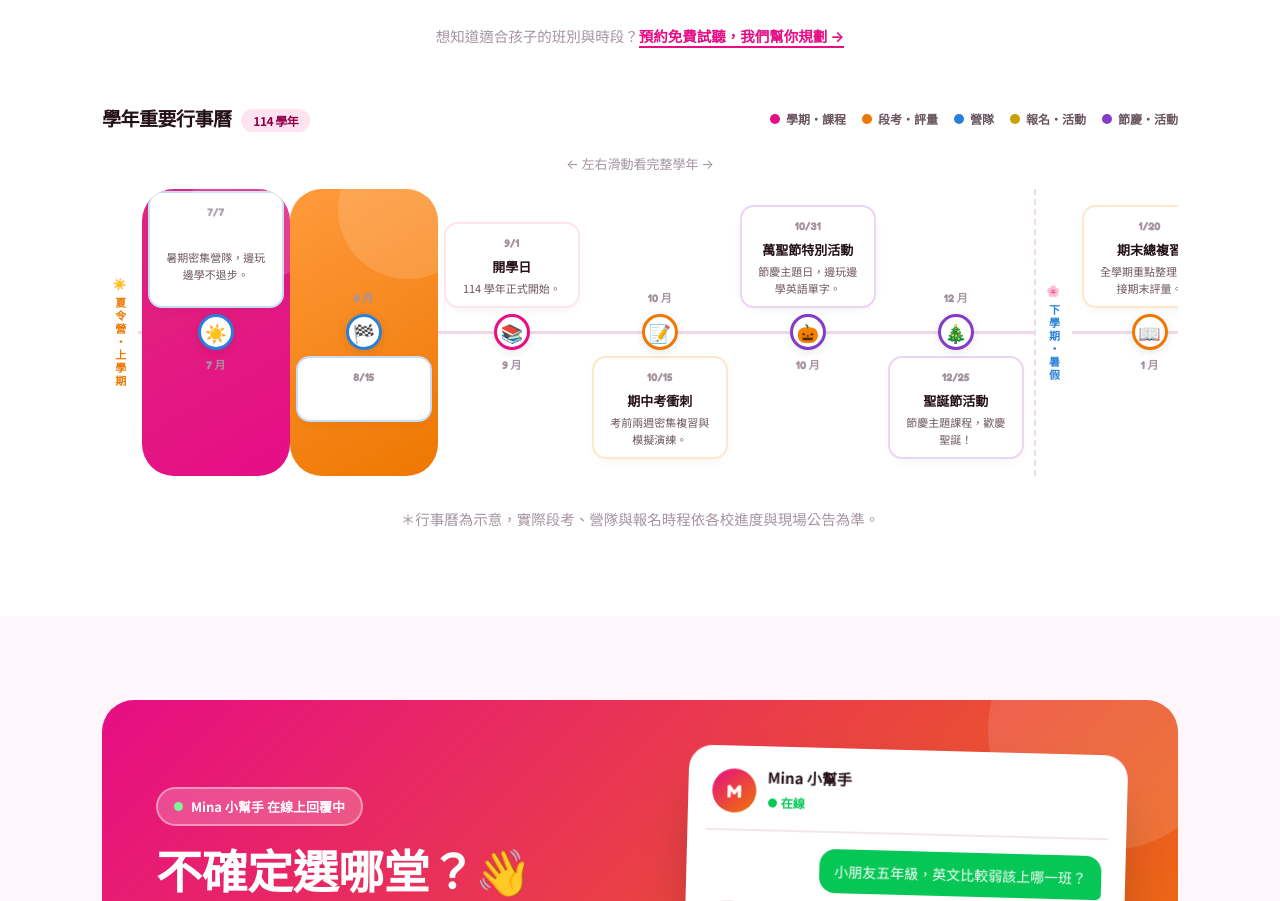
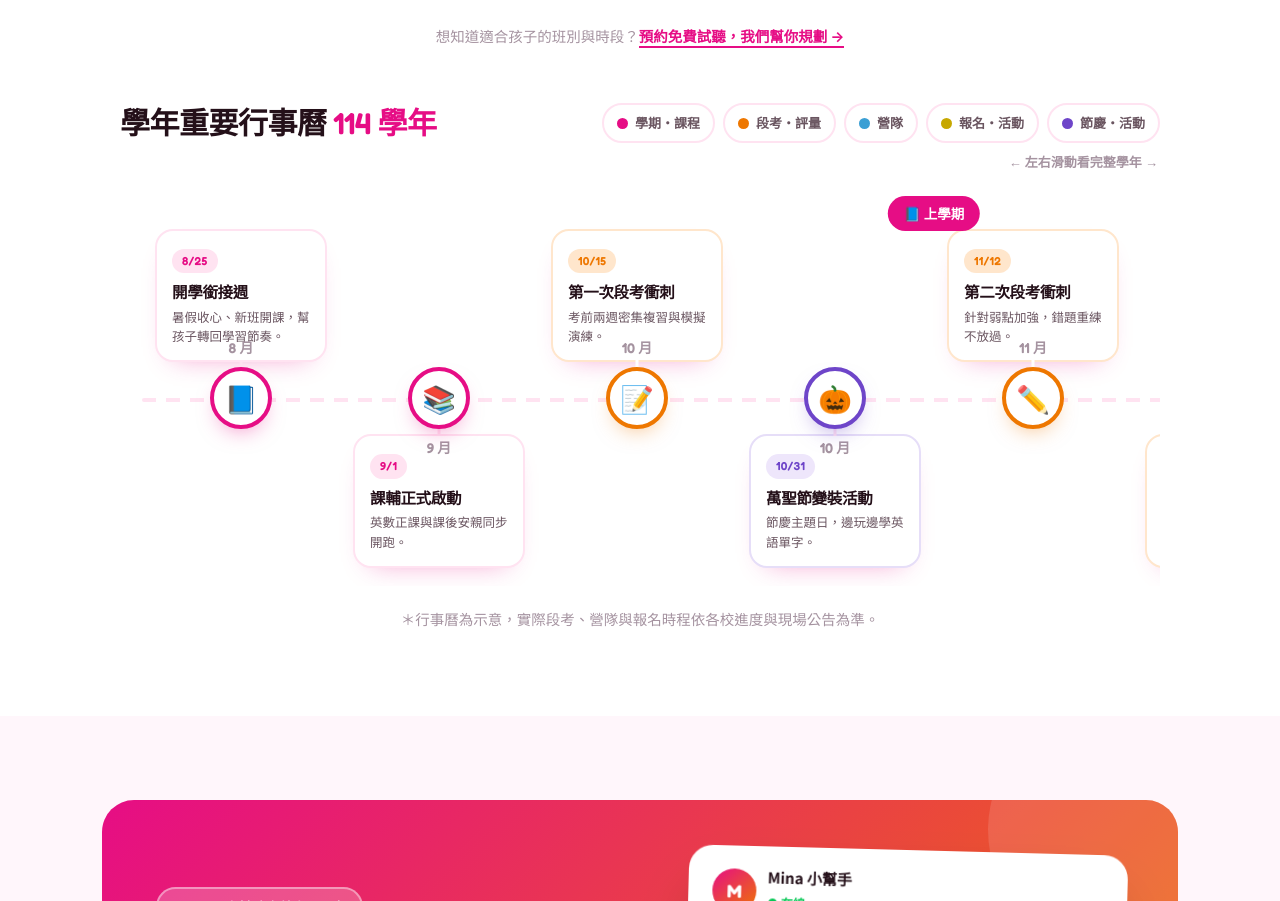
Before and after one commit to hua19911027-code/mina-website-edu, a website: page frontend/courses.html in a window 1280 px wide. Shown: the part 3493-4394 px from the top of the page. Drawn offline with Linux system fonts and the light colour scheme; no server answers.

Commit message:
fix: 還原行事曆設計師原版 CSS，課程介紹頁重新套用設計稿

```diff
--- a/frontend/courses.html
+++ b/frontend/courses.html
@@ -242,58 +242,60 @@
 
 <script src="site.js"></script>
 <script>
+/* ===== 學年行事曆：資料驅動 =====
+   後端 Notion 整理成下面這種陣列即可（或設定 window.YEARCAL_EVENTS）：
+   { date:'2025-09-01', title:'課輔正式啟動', desc:'說明…', type:'en', icon:'📚' }
+   type 對應分類顏色：en=學期課程 / ex=段考評量 / camp=營隊 / reg=報名活動 / fest=節慶活動
+   icon 可省略（會用該分類預設圖示）。加幾筆都行，會自動依日期排序、分上下學期、上下交錯。 */
 (function(){
   const TYPE_ICON={en:'📘',ex:'📝',camp:'🎒',reg:'📋',fest:'🎉'};
+  const aOrder=m=>m>=8?m-8:m+4;            // 學年排序：8月=0 … 隔年7月=11
   const esc=s=>String(s==null?'':s).replace(/[&<>]/g,c=>({'&':'&amp;','<':'&lt;','>':'&gt;'}[c]));
 
   function render(events){
     const rail=document.getElementById('ycRail');
     if(!rail) return;
-    /* 純日期排序：7月為學年起點，跨年資料正確排列 */
     const items=(events||[]).map(e=>{
       const p=String(e.date||'').split('-').map(Number);
-      return Object.assign({},e,{_d:new Date(p[0]||2025,(p[1]||1)-1,p[2]||1)});
-    }).filter(e=>e.date&&e.title).sort((a,b)=>a._d-b._d);
+      const d=new Date(p[0]||2025,(p[1]||1)-1,p[2]||1);
+      return Object.assign({},e,{_d:d,_ord:aOrder(d.getMonth()+1)});
+    }).sort((a,b)=> a._ord===b._ord ? a._d-b._d : a._ord-b._ord);
 
-    if(!items.length){rail.innerHTML='';return;}
-
-    /* 以第一筆事件的年份區分上/下學期 */
-    const minYear=items[0]._d.getFullYear();
-    const s1={cls:'s1',label:'☀️ 夏令營・上學期',html:''};
-    const s2={cls:'s2',label:'🌸 下學期・暑假',html:''};
-
+    const s1={cls:'s1',label:'📘 上學期',html:''};
+    const s2={cls:'s2',label:'📙 下學期',html:''};
     items.forEach((e,i)=>{
       const ud=i%2===0?'up':'down';
       const type=e.type||'en';
       const icon=e.icon||TYPE_ICON[type]||'📌';
-      const tag=(e._d.getMonth()+1)+'/'+e._d.getDate();
+      const tag=e.tag||((e._d.getMonth()+1)+'/'+e._d.getDate());
       const mon=(e._d.getMonth()+1)+' 月';
       const card='<div class="yc-card"><span class="yc-tag">'+esc(tag)+'</span><h4>'+esc(e.title)+'</h4>'+(e.desc?'<p>'+esc(e.desc)+'</p>':'')+'</div>';
       const stop='<div class="yc-stop '+type+' '+ud+'">'+card+'<span class="yc-dot">'+icon+'</span><span class="yc-mon">'+mon+'</span></div>';
-      (e._d.getFullYear()===minYear?s1:s2).html+=stop;
+      (e._ord<=5?s1:s2).html+=stop;
     });
     rail.innerHTML=[s1,s2].filter(s=>s.html).map(s=>'<div class="yc-seg '+s.cls+'"><span class="yc-seg-label">'+s.label+'</span><div class="yc-stops">'+s.html+'</div></div>').join('');
   }
 
-  window.renderYearCalendar=render;
-
-  /* 備用示意資料（Notion 未設定時顯示） */
+  /* 預設示意資料（114 學年）。串 Notion 後改用後端資料即可。 */
   const DEFAULT_EVENTS=[
-    {date:'2025-07-07',type:'camp',title:'夏令營開始',     desc:'暑期密集營隊，邊玩邊學不退步。',icon:'☀️'},
-    {date:'2025-08-15',type:'camp',title:'夏令營結束',     icon:'🏁'},
-    {date:'2025-09-01',type:'en',  title:'開學日',         desc:'114 學年正式開始。',icon:'📚'},
-    {date:'2025-10-15',type:'ex',  title:'期中考衝刺',     desc:'考前兩週密集複習與模擬演練。'},
-    {date:'2025-10-31',type:'fest',title:'萬聖節特別活動', desc:'節慶主題日，邊玩邊學英語單字。',icon:'🎃'},
-    {date:'2025-12-25',type:'fest',title:'聖誕節活動',     desc:'節慶主題課程，歡慶聖誕！',icon:'🎄'},
-    {date:'2026-01-20',type:'ex',  title:'期末總複習',     desc:'全學期重點整理，迎接期末評量。',icon:'📖'},
-    {date:'2026-01-26',type:'camp',title:'冬令營開始',     desc:'寒假銜接營，預習下學期贏在起跑點。',icon:'⛄'},
-    {date:'2026-02-06',type:'camp',title:'冬令營結束',     icon:'🏁'},
+    {date:'2025-08-25',type:'en',  title:'開學銜接週',     desc:'暑假收心、新班開課，幫孩子轉回學習節奏。'},
+    {date:'2025-09-01',type:'en',  title:'課輔正式啟動',   desc:'英數正課與課後安親同步開跑。',icon:'📚'},
+    {date:'2025-10-15',type:'ex',  title:'第一次段考衝刺', desc:'考前兩週密集複習與模擬演練。'},
+    {date:'2025-10-31',type:'fest',title:'萬聖節變裝活動', desc:'節慶主題日，邊玩邊學英語單字。',icon:'🎃'},
+    {date:'2025-11-12',type:'ex',  title:'第二次段考衝刺', desc:'針對弱點加強，錯題重練不放過。',icon:'✏️'},
+    {date:'2025-12-22',type:'ex',  title:'期末總複習',     desc:'全學期重點整理，迎接學期末評量。',icon:'📖'},
+    {date:'2026-01-15',type:'ex',  title:'學期末評量',     desc:'期末考＋成果回饋，掌握孩子進度。',icon:'🏆'},
+    {date:'2026-01-25',type:'camp',title:'冬令營開跑',     desc:'寒假銜接營，預習下學期贏在起跑點。',icon:'⛄'},
     {date:'2026-02-16',type:'en',  title:'開學・新進度',   desc:'下學期正課啟動，延續學習不中斷。',icon:'🌱'},
-    {date:'2026-03-18',type:'ex',  title:'期中考衝刺',     desc:'新學期第一戰，觀念與題型同步加強。'},
+    {date:'2026-03-18',type:'ex',  title:'第一次段考衝刺', desc:'新學期第一戰，觀念與題型同步加強。'},
+    {date:'2026-04-20',type:'ex',  title:'第二次段考衝刺', desc:'錯題診斷＋解題策略，穩住段考表現。',icon:'✏️'},
     {date:'2026-05-18',type:'ex',  title:'期末總複習',     desc:'學期重點收網，準備期末評量。',icon:'📖'},
     {date:'2026-06-19',type:'fest',title:'端午節特別活動', desc:'佳節主題課程與闖關，文化＋學習一起玩。',icon:'🐉'},
-    {date:'2026-07-06',type:'camp',title:'夏令營開始',     desc:'暑期密集營隊，邊玩邊學不退步。',icon:'☀️'}
+    {date:'2026-06-25',type:'reg', title:'暑期班報名開始', desc:'夏令營與暑期輔導開放卡位。'},
+    {date:'2026-07-06',type:'camp',title:'夏令營開跑',     desc:'暑期密集營隊，邊玩邊學不退步。',icon:'☀️'}
   ];
+
+  window.renderYearCalendar=render;
 
   fetch('https://api.minaedu.tw/api/v1/calendar')
     .then(r=>r.json())
--- a/frontend/styles.css
+++ b/frontend/styles.css
@@ -629,77 +629,70 @@ a.camp-link:hover{transform:translateY(-4px);box-shadow:0 12px 28px rgba(0,0,0,0
 }
 #hp-qcard{min-height:180px;}
 
-/* ═══════════════════════ 學年行事曆 ═══════════════════════ */
-.yearcal{margin-top:52px;}
+/* ============ 學年行事曆 (academic-year roadmap) ============ */
+.yearcal{max-width:1040px;margin:54px auto 0;}
+.yc-bar{display:flex;align-items:center;justify-content:space-between;gap:18px;flex-wrap:wrap;margin-bottom:8px;}
+.yc-bar h3{font-size:clamp(22px,3vw,30px);line-height:1.25;}
+.yc-bar h3 .yr{font-family:var(--fred);font-weight:600;color:var(--pink);}
+.yc-legend{display:flex;gap:8px;flex-wrap:wrap;}
+.yc-legend .lg{display:inline-flex;align-items:center;gap:7px;font-size:13px;font-weight:700;color:var(--ink-soft);background:#fff;border:2px solid var(--pink-soft);border-radius:30px;padding:6px 13px;}
+.yc-legend .lg::before{content:'';width:11px;height:11px;border-radius:50%;}
+.yc-legend .lg.l-en::before{background:var(--pink);}
+.yc-legend .lg.l-ex::before{background:var(--orange);}
+.yc-legend .lg.l-camp::before{background:#3B9FD4;}
+.yc-legend .lg.l-reg::before{background:#C7A800;}
+.yc-legend .lg.l-fest::before{background:#6E45C9;}
+.yc-hint{font-size:13px;color:var(--ink-mute);font-weight:600;font-family:var(--fred);text-align:right;margin:2px 2px 10px;}
 
-.yc-bar{display:flex;align-items:center;flex-wrap:wrap;gap:12px 24px;margin-bottom:16px;}
-.yc-bar h3{font-size:19px;font-weight:900;}
-.yr{font-size:12px;font-weight:700;background:var(--pink-soft);color:var(--pink-deep);padding:3px 12px;border-radius:20px;vertical-align:middle;margin-left:6px;}
+.yc-scroll{position:relative;overflow-x:auto;overflow-y:hidden;padding:14px 2px 18px;scroll-snap-type:x proximity;-webkit-overflow-scrolling:touch;}
+.yc-scroll::-webkit-scrollbar{height:9px;}
+.yc-scroll::-webkit-scrollbar-track{background:var(--bg-2);border-radius:20px;}
+.yc-scroll::-webkit-scrollbar-thumb{background:var(--pink-soft);border-radius:20px;}
+.yc-scroll:hover::-webkit-scrollbar-thumb{background:var(--pink-mid);}
+.yc-rail{display:flex;align-items:stretch;min-width:max-content;gap:0;padding:0 6px;}
 
-.yc-legend{display:flex;gap:8px 16px;flex-wrap:wrap;margin-left:auto;}
-.lg{font-size:12px;font-weight:600;display:flex;align-items:center;gap:6px;color:var(--ink-soft);}
-.lg::before{content:'';width:10px;height:10px;border-radius:50%;flex-shrink:0;}
-.l-en::before  {background:var(--pink);}
-.l-ex::before  {background:var(--orange);}
-.l-camp::before{background:#2980d9;}
-.l-reg::before {background:#c9a000;}
-.l-fest::before{background:#823cc8;}
+.yc-seg{position:relative;padding:30px 14px 0;}
+.yc-seg + .yc-seg{border-left:3px dashed var(--pink-soft);margin-left:6px;}
+.yc-seg-label{position:absolute;top:-2px;left:50%;transform:translateX(-50%);white-space:nowrap;display:inline-flex;align-items:center;gap:7px;font-weight:900;font-size:13.5px;color:#fff;background:var(--pink);padding:5px 16px;border-radius:30px;box-shadow:var(--shadow);z-index:4;}
+.yc-seg.s2 .yc-seg-label{background:var(--orange);box-shadow:var(--shadow-y);}
+.yc-stops{display:flex;position:relative;}
+.yc-stops::before{content:'';position:absolute;left:0;right:0;top:170px;height:4px;border-radius:4px;background:repeating-linear-gradient(90deg,var(--pink-soft) 0 14px,transparent 14px 24px);z-index:0;}
+.yc-seg.s2 .yc-stops::before{background:repeating-linear-gradient(90deg,var(--orange-soft) 0 14px,transparent 14px 24px);}
 
-.yc-hint{font-size:13px;color:var(--ink-mute);text-align:center;margin-bottom:10px;}
+.yc-stop{position:relative;flex:0 0 198px;width:198px;height:340px;scroll-snap-align:center;}
+.yc-dot{position:absolute;left:50%;top:170px;transform:translate(-50%,-50%);width:62px;height:62px;border-radius:50%;display:flex;align-items:center;justify-content:center;font-size:27px;background:#fff;border:4px solid var(--pink);box-shadow:0 10px 22px -10px rgba(230,13,133,.5);z-index:3;transition:transform .25s;}
+.yc-mon{position:absolute;left:50%;top:170px;transform:translate(-50%,calc(-50% + 50px));font-family:var(--fred);font-weight:600;font-size:14px;color:var(--ink-mute);white-space:nowrap;z-index:2;}
+.yc-stop.up .yc-mon{transform:translate(-50%,calc(-50% - 50px));}
 
-.yc-scroll{overflow-x:auto;overflow-y:visible;padding:4px 0 10px;-webkit-overflow-scrolling:touch;}
-.yc-scroll::-webkit-scrollbar{height:4px;}
-.yc-scroll::-webkit-scrollbar-track{background:var(--line);border-radius:4px;}
-.yc-scroll::-webkit-scrollbar-thumb{background:var(--pink-soft);border-radius:4px;}
+.yc-card{position:absolute;left:50%;transform:translateX(-50%);width:172px;background:#fff;border:2px solid var(--pink-soft);border-radius:18px;padding:13px 15px 15px;box-shadow:0 12px 26px -18px rgba(230,13,133,.45);transition:transform .25s,box-shadow .25s,border-color .25s;z-index:2;}
+.yc-stop.down .yc-card{top:206px;}
+.yc-stop.up .yc-card{bottom:206px;}
+.yc-card::after{content:'';position:absolute;left:50%;transform:translateX(-50%);width:3px;height:24px;background:var(--pink-soft);z-index:-1;}
+.yc-stop.down .yc-card::after{top:-24px;}
+.yc-stop.up .yc-card::after{bottom:-24px;}
+.yc-tag{display:inline-block;font-family:var(--fred);font-weight:600;font-size:11.5px;letter-spacing:.3px;color:var(--pink);background:var(--pink-soft);padding:2px 10px;border-radius:20px;margin-bottom:8px;}
+.yc-card h4{font-size:15.5px;font-weight:900;line-height:1.3;letter-spacing:-.3px;margin-bottom:5px;}
+.yc-card p{font-size:12.5px;font-weight:500;color:var(--ink-soft);line-height:1.55;}
+.yc-stop:hover .yc-dot{transform:translate(-50%,-50%) scale(1.12) rotate(-6deg);}
+.yc-stop:hover .yc-card{transform:translateX(-50%) translateY(-3px);box-shadow:var(--shadow);border-color:transparent;}
 
-/* rail — center line via ::before */
-.yc-rail{display:flex;align-items:stretch;min-width:max-content;position:relative;}
-.yc-rail::before{content:'';position:absolute;left:0;right:0;top:50%;height:3px;margin-top:-1.5px;background:var(--line);z-index:0;}
+.yc-stop.ex   .yc-dot{border-color:var(--orange);box-shadow:0 10px 22px -10px rgba(238,119,0,.5);}
+.yc-stop.ex   .yc-card{border-color:var(--orange-soft);}
+.yc-stop.ex   .yc-card::after,.yc-stop.camp .yc-card::after,.yc-stop.reg .yc-card::after{background:inherit;}
+.yc-stop.ex   .yc-tag{color:var(--orange);background:var(--orange-soft);}
+.yc-stop.camp .yc-dot{border-color:#3B9FD4;box-shadow:0 10px 22px -10px rgba(59,159,212,.55);}
+.yc-stop.camp .yc-card{border-color:#CDEAF6;}
+.yc-stop.camp .yc-tag{color:#2D86B8;background:#E3F2FA;}
+.yc-stop.reg  .yc-dot{border-color:#D9B400;box-shadow:0 10px 22px -10px rgba(201,168,0,.55);}
+.yc-stop.reg  .yc-card{border-color:var(--yellow-soft);}
+.yc-stop.reg  .yc-tag{color:#A88800;background:var(--yellow-soft);}
+.yc-stop.fest .yc-dot{border-color:#6E45C9;box-shadow:0 10px 22px -10px rgba(110,69,201,.55);}
+.yc-stop.fest .yc-card{border-color:#E6DEF8;}
+.yc-stop.fest .yc-tag{color:#6E45C9;background:#EEE6FB;}
 
-.yc-seg{display:flex;align-items:stretch;position:relative;}
-.yc-seg.s2{border-left:2px dashed var(--line);}
-
-.yc-seg-label{writing-mode:vertical-rl;font-size:11px;font-weight:700;letter-spacing:2px;padding:0 8px;display:flex;align-items:center;justify-content:center;flex-shrink:0;position:relative;z-index:1;background:var(--bg);}
-.yc-seg.s1 .yc-seg-label{color:var(--orange);}
-.yc-seg.s2 .yc-seg-label{color:#2980d9;}
-
-.yc-stops{display:flex;align-items:stretch;padding:0 4px;position:relative;z-index:1;}
-
-/* 每個 stop：3 列 grid，確保 dot 精確對齊中心線 */
-.yc-stop{display:grid;grid-template-rows:1fr 36px 1fr;justify-items:center;width:148px;min-height:240px;flex-shrink:0;padding:0 6px;position:relative;z-index:1;}
-
-/* .up：card(列1) / dot(列2) / mon(列3) */
-.yc-stop.up .yc-card{grid-row:1;align-self:end;margin-bottom:6px;}
-.yc-stop.up .yc-dot {grid-row:2;align-self:center;}
-.yc-stop.up .yc-mon {grid-row:3;align-self:start;margin-top:6px;}
-
-/* .down：mon(列1) / dot(列2) / card(列3) */
-.yc-stop.down .yc-mon {grid-row:1;align-self:end;margin-bottom:6px;}
-.yc-stop.down .yc-dot {grid-row:2;align-self:center;}
-.yc-stop.down .yc-card{grid-row:3;align-self:start;margin-top:6px;}
-
-.yc-dot{width:36px;height:36px;border-radius:50%;background:#fff;border:3px solid var(--line);display:flex;align-items:center;justify-content:center;font-size:18px;line-height:1;box-shadow:0 2px 10px rgba(0,0,0,.1);position:relative;z-index:2;}
-
-.yc-card{background:#fff;border:2px solid var(--line);border-radius:14px;padding:10px 12px;width:136px;text-align:center;box-shadow:0 4px 16px -8px rgba(0,0,0,.12);}
-.yc-tag{font-size:11px;font-weight:700;font-family:var(--fred);color:var(--ink-mute);display:block;margin-bottom:4px;}
-.yc-card h4{font-size:13px;font-weight:700;line-height:1.4;}
-.yc-card p{font-size:11px;color:var(--ink-soft);line-height:1.5;margin-top:4px;}
-
-.yc-mon{font-size:11px;font-weight:700;font-family:var(--fred);color:var(--ink-mute);white-space:nowrap;}
-
-/* 分類色 */
-.yc-stop.en   .yc-dot {border-color:var(--pink);}
-.yc-stop.en   .yc-card{border-color:var(--pink-soft);}
-.yc-stop.ex   .yc-dot {border-color:var(--orange);}
-.yc-stop.ex   .yc-card{border-color:var(--orange-soft);}
-.yc-stop.camp .yc-dot {border-color:#2980d9;}
-.yc-stop.camp .yc-card{border-color:#c5ddf8;}
-.yc-stop.reg  .yc-dot {border-color:#c9a000;}
-.yc-stop.reg  .yc-card{border-color:var(--yellow-soft);}
-.yc-stop.fest .yc-dot {border-color:#823cc8;}
-.yc-stop.fest .yc-card{border-color:#ead5f5;}
-
-@media(max-width:640px){
-  .yc-bar{flex-direction:column;align-items:flex-start;}
-  .yc-legend{margin-left:0;}
+@media(max-width:680px){
+  .yc-hint{text-align:left;}
+  .yc-stop{flex-basis:166px;width:166px;}
+  .yc-card{width:148px;}
+  .yc-dot{width:54px;height:54px;font-size:23px;}
 }
```
